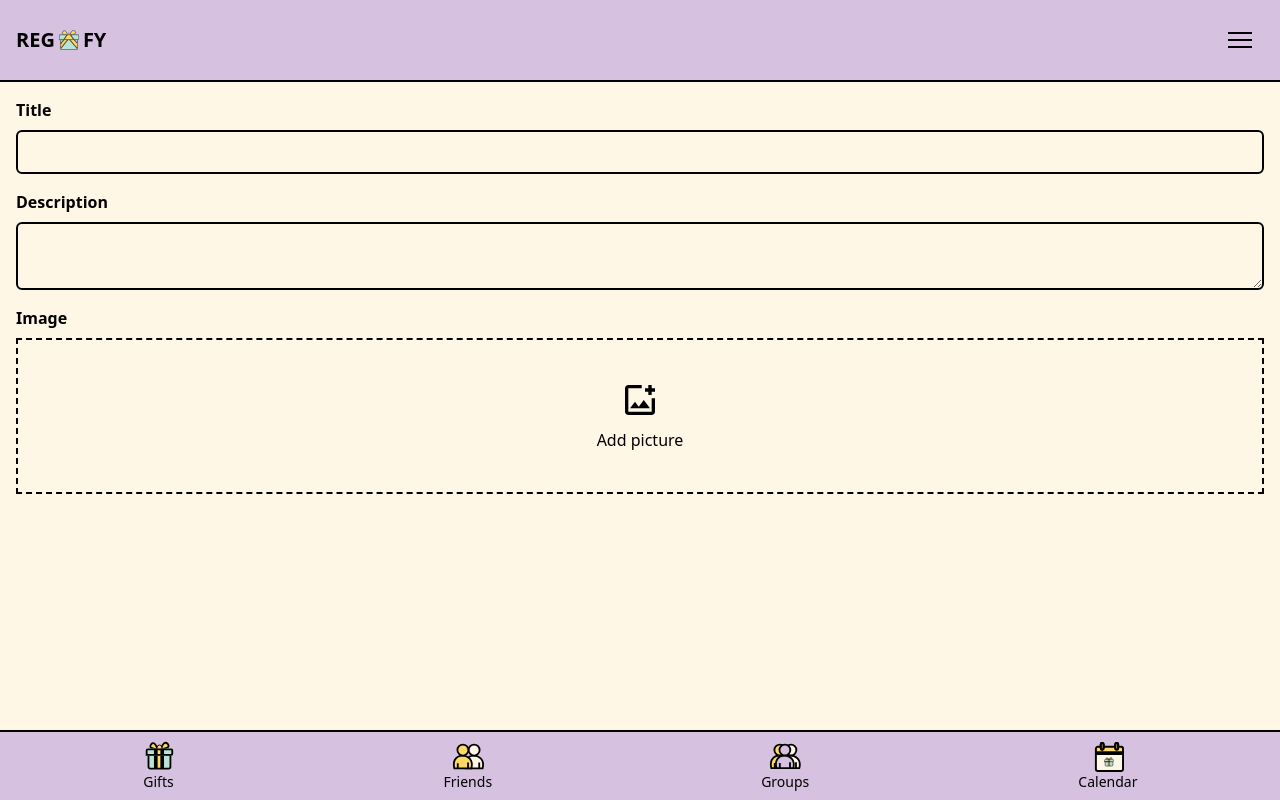
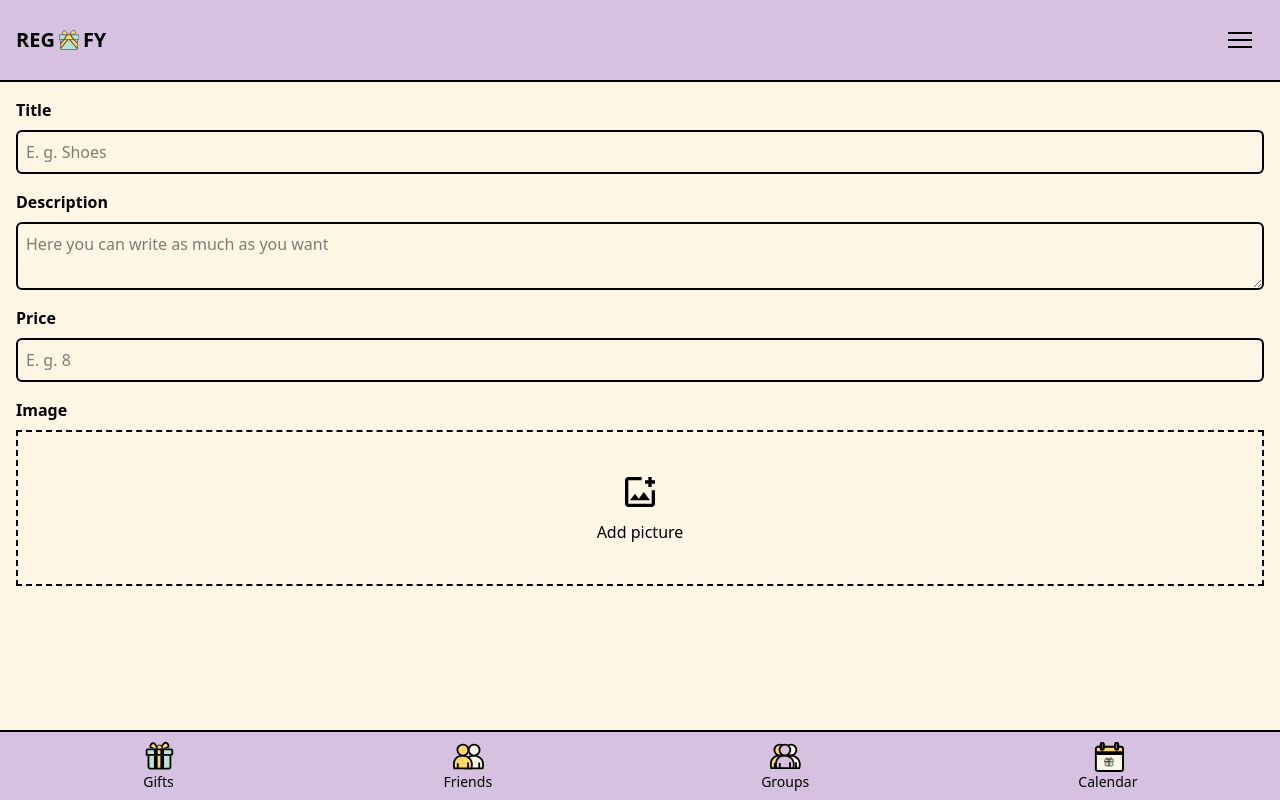
Before and after one commit to Alabalala/regafy-v2, a Next.js app: page /gifts/new in a window 1280 px wide. Built offline with nearby package versions, Linux system fonts and the light colour scheme.

Commit message:
add final inputs

```diff
--- a/src/components/GiftForm/GiftForm.tsx
+++ b/src/components/GiftForm/GiftForm.tsx
@@ -4,7 +4,7 @@ import Input from "../Input/Input";
 import { useState } from "react";
 
 const GiftForm = () => {
-	const [formData, setFormData] = useState<Record<string, string>>({
+	const [formData, setFormData] = useState<Record<string, string | number>>({
 		...GIFT_FORM_INITIAL_VALUES,
 	});
 
--- a/src/components/Input/Input.tsx
+++ b/src/components/Input/Input.tsx
@@ -2,7 +2,7 @@ import { InputType } from "../../../.next/types/forms";
 import AddDocumentSVG from "../SVGs/AddDocumentSVG";
 
 interface Props {
-	value: string;
+	value: string | number;
 	input: InputType;
 	onChange: (
 		e: React.ChangeEvent<
--- a/src/constants/forms.ts
+++ b/src/constants/forms.ts
@@ -4,18 +4,28 @@ export const GIFT_FORM_FIELDS = [
 		label: "Title",
 		type: "text",
 		required: true,
+		placeholder: "E. g. Shoes",
 	},
 	{
 		name: "description",
 		label: "Description",
 		type: "textarea",
 		required: false,
+		placeholder: "Here you can write as much as you want",
+	},
+	{
+		name: "price",
+		label: "Price",
+		type: "number",
+		required: true,
+		placeholder: "E. g. 8",
 	},
 	{
 		name: "image",
 		label: "Image",
 		type: "file",
 		required: false,
+		accept: "image/*",
 	},
 ];
 
@@ -23,4 +33,5 @@ export const GIFT_FORM_INITIAL_VALUES = {
 	title: "",
 	description: "",
 	image: "",
+	price: "",
 };
```
